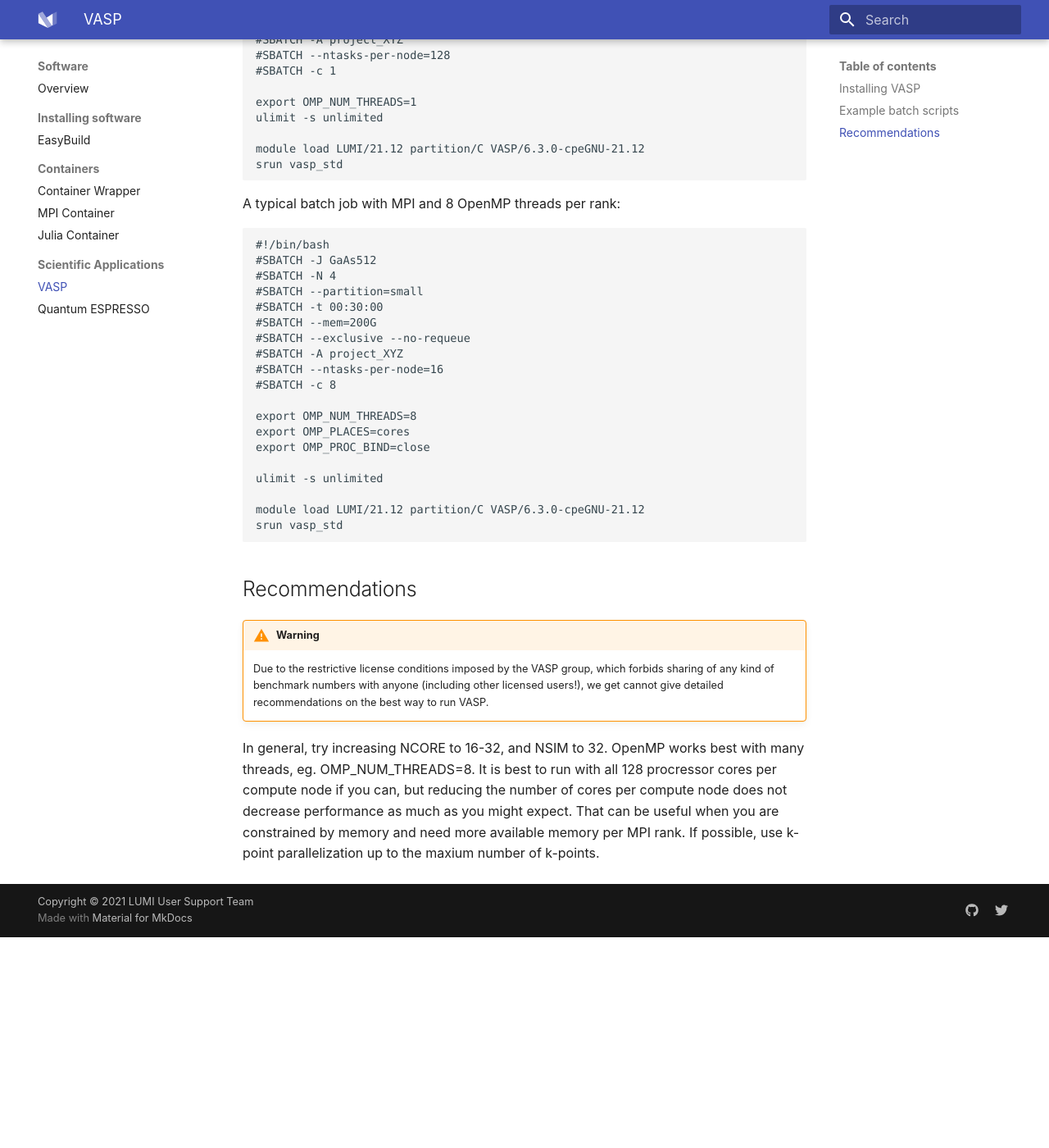
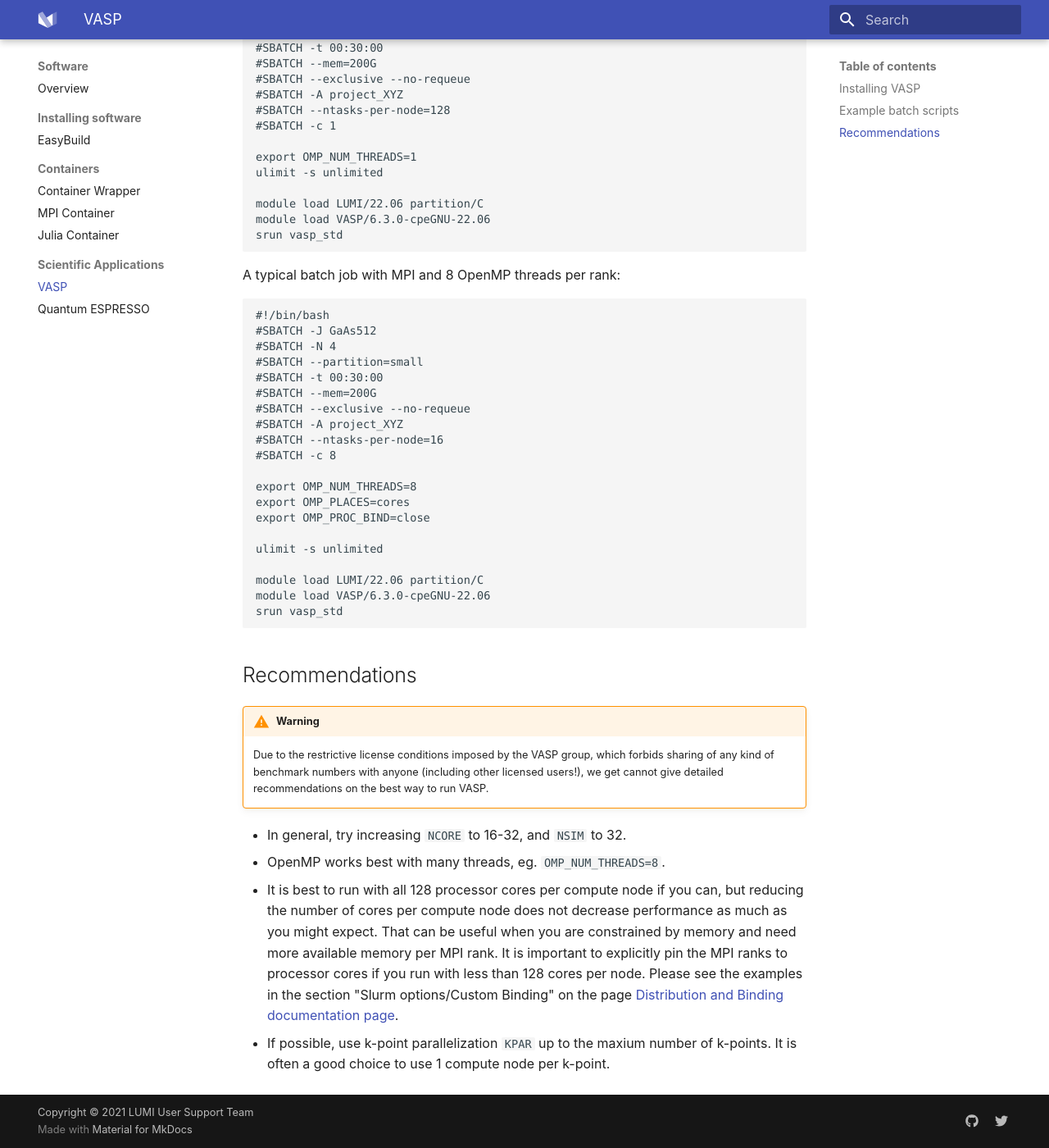
Before and after one commit to Lumi-supercomputer/lumi-userguide, an MkDocs documentation site: the page built from docs/software/packages/vasp.md, in a window 1280 px wide and 1400 px high, scrolled down 1457 px. Shown: the whole window at 82% size. Built offline with MkDocs 1.6.1 and Material for MkDocs 9.7.7, drawn with Linux system fonts in a browser that asks for light colours; before the commit the page ends 2600 px from its top, so only the background shows below that; some of the changed text lies outside the part shown.

Commit message:
Updated VASP documentation for LUMI/22.06
Also did some clean-up and added a tip on core binding similiar to what is on the Quantum
Espresso page.

```diff
--- a/docs/software/packages/vasp.md
+++ b/docs/software/packages/vasp.md
@@ -10,25 +10,27 @@
 
 1. Download the VASP source code "vasp.6.3.0.tgz" from the [VASP portal](https://www.vasp.at/).
 2. Upload the file somewhere to your home directory on LUMI.
-3. Load the LUMI software environment: `module load LUMI/21.12`.
+3. Load the LUMI software environment: `module load LUMI/22.06`.
 4. Select the LUMI-C partition: `module load partition/C`.
 5. Load the EasyBuild module: `module load EasyBuild-user`.
 
 Then, you can run the install command:
 
-    eb --sourcepath=[directory where the VASP source is stored] VASP-6.3.0-cpeGNU-21.12.eb -r
+    eb --sourcepath=[directory where the VASP source is stored] VASP-6.3.0-cpeGNU-22.06.eb -r
 
-Afterwards, you will have a module called "VASP/6.3.0-cpeGNU-21.12" installed in your home directory.
+The installation process is quite slow, it will take ca 20 minutes, but afterwards, you will have a module called "VASP/6.3.0-cpeGNU-22.06" installed in your home directory.
 
-    module load VASP/6.3.0-cpeGNU-21.12
+    module load VASP/6.3.0-cpeGNU-22.06
 
-The usual VASP binaries, `vasp_std`, `vasp_gam` etc will now be in your PATH. Launch VASP with e.g. `srun vasp_std`. Please note that you must do `module load LUMI/21.12 partition/C` to see the VASP module in the module system. The same applies to the SLURM batch scripts which you send to the compute nodes.
+The usual VASP binaries, `vasp_std`, `vasp_gam` etc will now be in your PATH. Launch VASP with e.g. `srun vasp_std`. Please note that you must do `module load LUMI/22.06 partition/C` to see the VASP module in the module system. The same applies to the SLURM batch scripts which you send to the compute nodes.
 
 You can see other versions of VASP that can be automatically installed by running the EasyBuild command
 
     eb -S VASP
 
 or checking the [LUMI-EasyBuild-contrib](https://github.com/Lumi-supercomputer/LUMI-EasyBuild-contrib/tree/main/easybuild/easyconfigs/v/VASP) repository on GitHub directly.
+
+We build the VASP executable with bindings to several external libraries activated: currently Wannier90, DFTD4, and Libxc.
 
 ## Example batch scripts
 
@@ -48,7 +50,8 @@
     export OMP_NUM_THREADS=1
     ulimit -s unlimited
 
-    module load LUMI/21.12 partition/C VASP/6.3.0-cpeGNU-21.12
+    module load LUMI/22.06 partition/C
+    module load VASP/6.3.0-cpeGNU-22.06
     srun vasp_std
 
 A typical batch job with MPI and 8 OpenMP threads per rank:
@@ -70,7 +73,8 @@
 
     ulimit -s unlimited
 
-    module load LUMI/21.12 partition/C VASP/6.3.0-cpeGNU-21.12
+    module load LUMI/22.06 partition/C
+    module load VASP/6.3.0-cpeGNU-22.06
     srun vasp_std
 
 ## Recommendations
@@ -78,4 +82,7 @@
 !!! Warning
     Due to the restrictive license conditions imposed by the VASP group, which forbids sharing of any kind of benchmark numbers with anyone (including other licensed users!), we get cannot give detailed recommendations on the best way to run VASP.
 
-In general, try increasing NCORE to 16-32, and NSIM to 32. OpenMP works best with many threads, eg. OMP_NUM_THREADS=8. It is best to run with all 128 procressor cores per compute node if you can, but reducing the number of cores per compute node does not decrease performance as much as you might expect. That can be useful when you are constrained by memory and need more available memory per MPI rank. If possible, use k-point parallelization up to the maxium number of k-points.
+* In general, try increasing `NCORE` to 16-32, and `NSIM` to 32.
+* OpenMP works best with many threads, eg. `OMP_NUM_THREADS=8`.
+* It is best to run with all 128 processor cores per compute node if you can, but reducing the number of cores per compute node does not decrease performance as much as you might expect. That can be useful when you are constrained by memory and need more available memory per MPI rank. It is important to explicitly pin the MPI ranks to processor cores if you run with less than 128 cores per node. Please see the examples in the section "Slurm options/Custom Binding" on the page [Distribution and Binding documentation page](/computing/jobs/distribution-binding/).
+* If possible, use k-point parallelization `KPAR` up to the maxium number of k-points. It is often a good choice to use 1 compute node per k-point.
```
